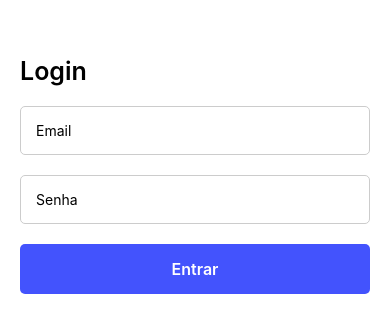
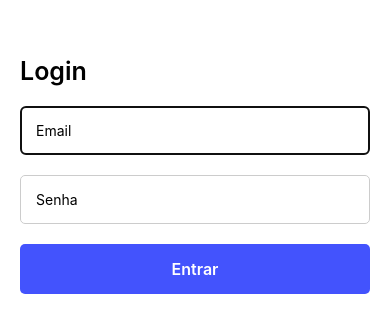
Before and after one commit to Rodrigo55pereira/p-react-native-authentication, a React Native app: screen / in a window 390 px wide. Shown: the part 247-580 px from the top of the page. Built offline with nearby package versions, Linux system fonts and the light colour scheme.

Commit message:
adicao de propriedades do TextInput

```diff
--- a/App.tsx
+++ b/App.tsx
@@ -1,11 +1,29 @@
 import { StatusBar } from "expo-status-bar";
-import { Pressable, StyleSheet, Text, TextInput, View, KeyboardAvoidingView, Platform } from "react-native";
+import {
+  Pressable,
+  StyleSheet,
+  Text,
+  TextInput,
+  View,
+  KeyboardAvoidingView,
+  Platform,
+} from "react-native";
 
 export default function App() {
   return (
-    <KeyboardAvoidingView style={s.container} behavior={Platform.OS === 'ios' ? 'padding': 'height'}>
+    <KeyboardAvoidingView
+      style={s.container}
+      behavior={Platform.OS === "ios" ? "padding" : "height"}
+    >
       <Text style={s.title}>Login</Text>
-      <TextInput placeholder="Email" style={s.input} />
+      <TextInput
+        placeholder="Email"
+        style={s.input}
+        autoFocus
+        autoCapitalize="none"
+        keyboardType="email-address"
+        autoComplete="email"
+      />
       <TextInput placeholder="Senha" style={s.input} secureTextEntry />
       <Pressable
         onPress={() => {
@@ -42,11 +60,11 @@ const s = StyleSheet.create({
     backgroundColor: "#4353FD",
     padding: 15,
     borderRadius: 5,
-    alignItems: "center"
+    alignItems: "center",
   },
   buttonText: {
     color: "white",
     fontSize: 16,
     fontWeight: "600",
-  }
+  },
 });
```
